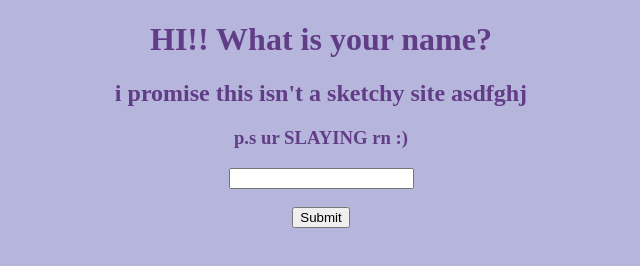
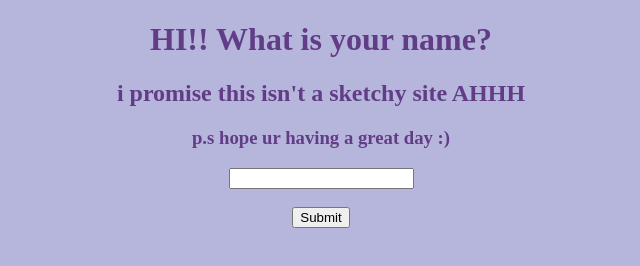
Before and after one commit to chinchillagarry/chinchillagarry.github.io, a plain HTML site: page index.html in a window 1280 px wide. Shown: the whole page, without its empty margins (319-959 px from the left). Drawn offline with Linux system fonts and the light colour scheme.

Commit message:
FINAL BIRTHDAY

```diff
--- a/index.html
+++ b/index.html
@@ -8,8 +8,8 @@
 </head>
 <body>
     <h1> HI!! What is your name?</h1>
-     <h2>i promise this isn't a sketchy site asdfghj</h2>
-     <h3> p.s ur SLAYING rn :) </h3>
+     <h2>i promise this isn't a sketchy site AHHH</h2>
+     <h3> p.s hope ur having a great day :) </h3>
     <input id = "userInput"><br> <br>
     <button onclick="myFunction()"> Submit </button>
     <h1 id = "message"> </h1>
@@ -24,6 +24,7 @@
             let message = document.querySelector("#message");
             if(userInput.value.toLowerCase()== "ari" || "arianna" || "arigato"){
                 alert("ARIGATTOOOOO <3333 ");
+                window.location.replace("birthday.html");
             }
             else if(userInput.value.toLowerCase()== "andres"|| "moises"){
                 alert("pikmin");
```
